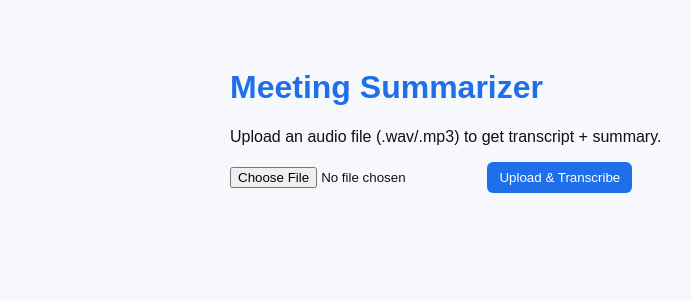
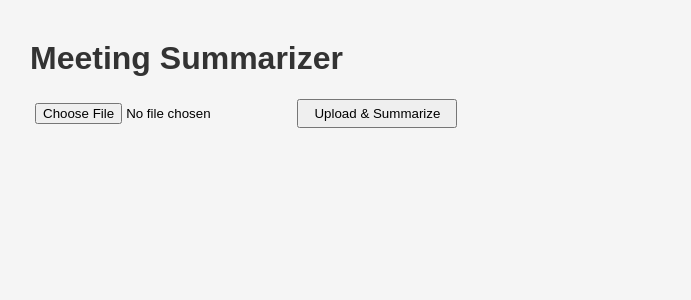
Before and after one commit to shas2211/meeting-summarizer, a Flask app: page / in a window 1280 px wide. Shown: the top 300 px of the page, without its empty margins (10-701 px from the left). Run offline with Flask 3, Linux system fonts and the light colour scheme.

Commit message:
Refactor index.html with styles and improved layout
Updated HTML structure and added styles for better presentation.

```diff
--- a/templates/index.html
+++ b/templates/index.html
@@ -1,18 +1,53 @@
-<!doctype html>
+<!DOCTYPE html>
 <html lang="en">
 <head>
-<meta charset="utf-8">
-<title>Meeting Summarizer</title>
-<link rel="stylesheet" href="{{ url_for('static', filename='style.css') }}">
+    <meta charset="UTF-8">
+    <title>Meeting Summarizer</title>
+    <style>
+        body {
+            font-family: Arial, sans-serif;
+            margin: 40px;
+            background-color: #f5f5f5;
+        }
+        h1 { color: #333; }
+        form {
+            margin-bottom: 20px;
+        }
+        input[type="file"] {
+            padding: 5px;
+        }
+        input[type="submit"] {
+            padding: 5px 15px;
+            cursor: pointer;
+        }
+        .output {
+            background-color: #fff;
+            padding: 15px;
+            border-radius: 8px;
+            box-shadow: 0px 2px 5px rgba(0,0,0,0.1);
+        }
+        pre {
+            white-space: pre-wrap;
+            word-wrap: break-word;
+        }
+    </style>
 </head>
 <body>
-<div class="container">
-<h1>Meeting Summarizer</h1>
-<p>Upload an audio file (.wav/.mp3) to get transcript + summary.</p>
-<form method="POST" action="{{ url_for('upload') }}" enctype="multipart/form-data">
-<input type="file" name="audio_file" accept="audio/*" required>
-<button type="submit">Upload & Transcribe</button>
-</form>
-</div>
+    <h1>Meeting Summarizer</h1>
+    <form method="POST" enctype="multipart/form-data">
+        <input type="file" name="audio_file" required>
+        <input type="submit" value="Upload & Summarize">
+    </form>
+
+    {% if transcript %}
+    <div class="output">
+        <h2>Transcript</h2>
+        <pre>{{ transcript }}</pre>
+    </div>
+    <div class="output">
+        <h2>Summary</h2>
+        <pre>{{ summary }}</pre>
+    </div>
+    {% endif %}
 </body>
 </html>
```
